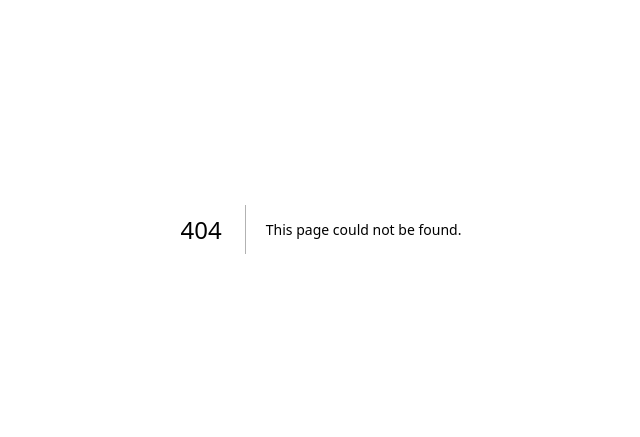
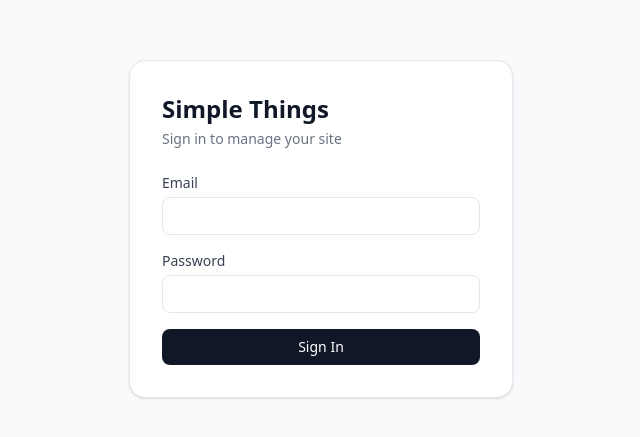
Before and after one commit to brighttribe/simplethings, a Next.js app: page /login in a window 1280 px wide. Before the commit this address had no page. Shown: the part 171-608 px from the top of the page, without its empty margins (319-959 px from the left). Built offline with nearby package versions, Linux system fonts and the light colour scheme.

Commit message:
feat: add login page

```diff
--- /dev/null
+++ b/src/app/login/page.tsx
@@ -0,0 +1,67 @@
+'use client'
+
+import { useState } from 'react'
+import { useRouter } from 'next/navigation'
+import { createClient } from '@/lib/supabase/client'
+
+export default function LoginPage() {
+  const router = useRouter()
+  const [email, setEmail] = useState('')
+  const [password, setPassword] = useState('')
+  const [error, setError] = useState('')
+  const [loading, setLoading] = useState(false)
+
+  async function handleSubmit(e: React.FormEvent) {
+    e.preventDefault()
+    setLoading(true)
+    setError('')
+    const supabase = createClient()
+    const { error } = await supabase.auth.signInWithPassword({ email, password })
+    if (error) {
+      setError('Invalid email or password.')
+      setLoading(false)
+      return
+    }
+    router.push('/admin')
+    router.refresh()
+  }
+
+  return (
+    <div className="min-h-screen flex items-center justify-center bg-gray-50">
+      <div className="w-full max-w-sm bg-white border border-gray-200 rounded-2xl p-8 shadow-sm">
+        <h1 className="text-2xl font-bold text-gray-900 mb-1">Simple Things</h1>
+        <p className="text-sm text-gray-500 mb-6">Sign in to manage your site</p>
+        <form onSubmit={handleSubmit} className="space-y-4">
+          <div>
+            <label className="block text-sm font-medium text-gray-700 mb-1">Email</label>
+            <input
+              type="email"
+              value={email}
+              onChange={e => setEmail(e.target.value)}
+              required
+              className="w-full px-3 py-2 border border-gray-200 rounded-lg text-sm focus:outline-none focus:ring-2 focus:ring-stone-400"
+            />
+          </div>
+          <div>
+            <label className="block text-sm font-medium text-gray-700 mb-1">Password</label>
+            <input
+              type="password"
+              value={password}
+              onChange={e => setPassword(e.target.value)}
+              required
+              className="w-full px-3 py-2 border border-gray-200 rounded-lg text-sm focus:outline-none focus:ring-2 focus:ring-stone-400"
+            />
+          </div>
+          {error && <p className="text-sm text-red-600">{error}</p>}
+          <button
+            type="submit"
+            disabled={loading}
+            className="w-full py-2 bg-gray-900 text-white text-sm font-medium rounded-lg hover:bg-gray-700 transition-colors disabled:opacity-50"
+          >
+            {loading ? 'Signing in...' : 'Sign In'}
+          </button>
+        </form>
+      </div>
+    </div>
+  )
+}
```
